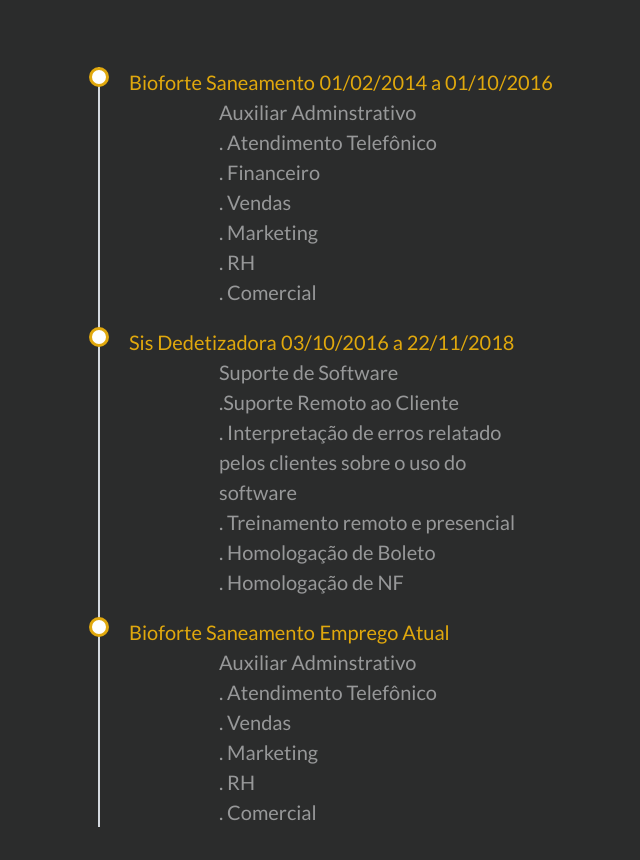
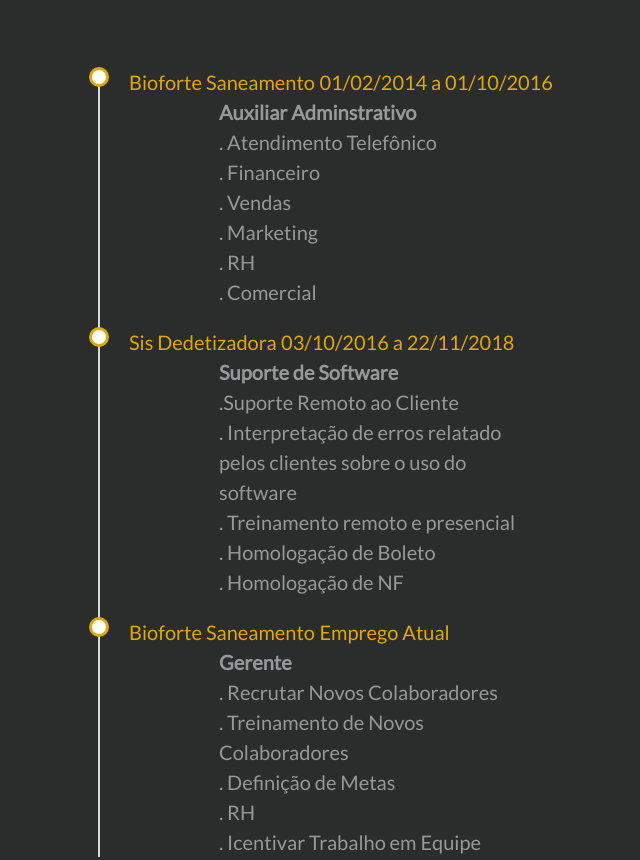
Before and after one commit to MarcioGuinati/portfolio, a plain HTML site: page index.html in a window 1280 px wide. Shown: the part 1250-2110 px from the top of the page, without its empty margins (301-941 px from the left). Drawn offline with nearby package versions, Linux system fonts and the light colour scheme.

Commit message:
Add files via upload
Alterado o negrito das funções e também alterado a função atual

```diff
--- a/index.html
+++ b/index.html
@@ -100,17 +100,17 @@
                             <li>
                                 <a class="nomeEmpresa" href="http://bioforte.com.br/">Bioforte Saneamento</a>
                                 <a class="dataServ">01/02/2014 a 01/10/2016</a>
-                                <p class="paragrafo">Auxiliar Adminstrativo</br>. Atendimento Telefônico</br>. Financeiro</br>. Vendas</br>. Marketing</br>. RH</br>. Comercial</p>
+                                <p class="paragrafo"><b>Auxiliar Adminstrativo</b></br>. Atendimento Telefônico</br>. Financeiro</br>. Vendas</br>. Marketing</br>. RH</br>. Comercial</p>
                             </li>
                             <li>
                                 <a class="nomeEmpresa" href="https://siscontroladoras.com.br/">Sis Dedetizadora</a>
                                 <a class="dataServ">03/10/2016 a 22/11/2018</a>
-                                <p class="paragrafo">Suporte de Software</br>.Suporte Remoto ao Cliente</br>. Interpretação de erros relatado pelos clientes sobre o uso do software</br>. Treinamento remoto e presencial</br>. Homologação de Boleto</br>. Homologação de NF</p>
+                                <p class="paragrafo"><b>Suporte de Software</b></br>.Suporte Remoto ao Cliente</br>. Interpretação de erros relatado pelos clientes sobre o uso do software</br>. Treinamento remoto e presencial</br>. Homologação de Boleto</br>. Homologação de NF</p>
                             </li>
                             <li>
                                 <a class="nomeEmpresa" href="http://bioforte.com.br/">Bioforte Saneamento</a>
                                 <a class="dataServ">Emprego Atual</a>
-                                <p class="paragrafo">Auxiliar Adminstrativo</br>. Atendimento Telefônico</br>. Vendas</br>. Marketing</br>. RH</br>. Comercial</p>
+                                <p class="paragrafo"><b>Gerente</b></br>. Recrutar Novos Colaboradores</br>. Treinamento de Novos Colaboradores</br>. Definição de Metas</br>. RH</br>. Icentivar Trabalho em Equipe</p>
                             </li>
                         </ul>
                     </div>
```
